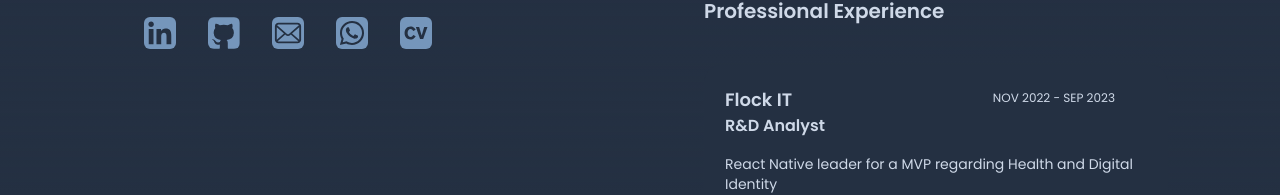
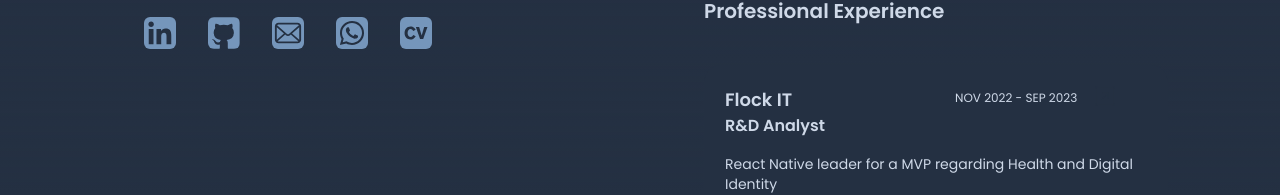
Before and after one commit to diego-scarpati/portfolio-app, a Next.js app: page / in a window 1280 px wide. Shown: the part 475-670 px from the top of the page. Built offline with nearby package versions, Linux system fonts and the light colour scheme.

Commit message:
Added arrow icon to experience card

```diff
--- /dev/null
+++ b/src/app/assets/icons/ArrowLink.tsx
@@ -0,0 +1,30 @@
+"use client";
+import React, { HTMLAttributes, useState } from "react";
+
+interface SVGProps extends HTMLAttributes<any> {
+  size: string;
+  className: string | undefined;
+  hovered: boolean;
+}
+
+function ArrowLink({ size, className, hovered }: SVGProps) {
+  return (
+    <div>
+      <svg
+        className={className}
+        width={size}
+        height={size}
+        viewBox="0 0 128 128"
+        fill="none"
+        xmlns="http://www.w3.org/2000/svg"
+      >
+        <path
+          d="M120 16C120 13.8783 119.157 11.8434 117.657 10.3431C116.157 8.84285 114.122 8 112 8H16C13.8783 8 11.8434 8.84285 10.3431 10.3431C8.84285 11.8434 8 13.8783 8 16V112C8 114.122 8.84285 116.157 10.3431 117.657C11.8434 119.157 13.8783 120 16 120H112C114.122 120 116.157 119.157 117.657 117.657C119.157 116.157 120 114.122 120 112V16ZM0 16C0 11.7565 1.68571 7.68687 4.68629 4.68629C7.68687 1.68571 11.7565 0 16 0L112 0C116.243 0 120.313 1.68571 123.314 4.68629C126.314 7.68687 128 11.7565 128 16V112C128 116.243 126.314 120.313 123.314 123.314C120.313 126.314 116.243 128 112 128H16C11.7565 128 7.68687 126.314 4.68629 123.314C1.68571 120.313 0 116.243 0 112V16ZM46.832 86.424C46.082 87.1751 45.0643 87.5975 44.0028 87.5982C42.9414 87.599 41.9231 87.178 41.172 86.428C40.4209 85.678 39.9985 84.6603 39.9978 83.5988C39.997 82.5374 40.418 81.5191 41.168 80.768L73.944 48H51.8C50.7391 48 49.7217 47.5786 48.9716 46.8284C48.2214 46.0783 47.8 45.0609 47.8 44C47.8 42.9391 48.2214 41.9217 48.9716 41.1716C49.7217 40.4214 50.7391 40 51.8 40H83.6C84.6609 40 85.6783 40.4214 86.4284 41.1716C87.1786 41.9217 87.6 42.9391 87.6 44V75.8C87.6 76.8609 87.1786 77.8783 86.4284 78.6284C85.6783 79.3786 84.6609 79.8 83.6 79.8C82.5391 79.8 81.5217 79.3786 80.7716 78.6284C80.0214 77.8783 79.6 76.8609 79.6 75.8V53.656L46.832 86.424Z"
+          fill={hovered ? "var(--bs-200)" : "var(--bs-900)"}
+        />
+      </svg>
+    </div>
+  );
+}
+
+export default ArrowLink;
--- a/src/app/common/ExperienceCard.tsx
+++ b/src/app/common/ExperienceCard.tsx
@@ -1,4 +1,5 @@
-import React from "react";
+// "use client"
+import React, { useState } from "react";
 import ExperienceInfo from "./ExperienceInfo";
 import Link from "next/link";
 
@@ -13,14 +14,23 @@ export interface ExpCardProps {
 }
 
 function ExperienceCard({ ...props }: ExpCardProps) {
+  const [hovered, setHovered] = useState<boolean>(false);
+  const handleHoverColor = () => {
+    setHovered(!hovered);
+  };
+
+  const experienceInfo = { hovered, ...props };
+
   return (
     <Link
-      className="flex justify-between p-5 my-2 gap-12 rounded-2xl border border-big-stone-700 bg-big-stone-800 shadow-[0_-1px_-3px__rgba(234, 238, 244, 0.2)] lg:bg-big-stone-900 lg:border-big-stone-900 lg:hover:border-big-stone-700 lg:hover:bg-big-stone-800 lg:hover:shadow-[0_-1px_-3px__rgba(234, 238, 244, 0.2)]"
+      onMouseEnter={handleHoverColor}
+      onMouseLeave={handleHoverColor}
+      className="flex justify-between p-5 my-2 gap-12 group rounded-2xl border border-big-stone-700 bg-big-stone-800 shadow-[0_-1px_-3px__rgba(234, 238, 244, 0.2)] lg:bg-big-stone-900 lg:border-big-stone-900 lg:hover:border-big-stone-700 lg:hover:bg-big-stone-800 lg:hover:shadow-[0_-1px_-3px__rgba(234, 238, 244, 0.2)]"
       id={props.title}
       href={props.url}
       target="_blank"
     >
-      <ExperienceInfo {...props} />
+      <ExperienceInfo {...experienceInfo} />
     </Link>
   );
 }
--- a/src/app/common/ExperienceInfo.tsx
+++ b/src/app/common/ExperienceInfo.tsx
@@ -1,6 +1,11 @@
 import React from "react";
 import LanguageCard from "./LanguageCard";
 import { ExpCardProps } from "./ExperienceCard";
+import ArrowLink from "../assets/icons/ArrowLink";
+
+interface ExpCardPropsHovered extends ExpCardProps {
+  hovered: boolean;
+}
 
 function ExperienceInfo({
   employer,
@@ -9,7 +14,8 @@ function ExperienceInfo({
   technologies,
   start,
   end,
-}: ExpCardProps) {
+  hovered,
+}: ExpCardPropsHovered) {
   return (
     <div className="flex flex-col gap-4 justify-between w-full">
       <div id="expTitle" className="w-full">
@@ -20,8 +26,9 @@ function ExperienceInfo({
                 <p className="lg:text-lg font-semibold">{employer}</p>
                 <p className="lg:text-base font-semibold">{title}</p>
               </div>
-              <div id="experienceDate">
+              <div id="experienceDate" className="flex justify-between w-40">
                 <p className="pt-1">{start + " - " + end}</p>
+                <ArrowLink size="20" className="" hovered={hovered} />
               </div>
             </div>
           </>
```
Also changed, not shown: src/app/assets/icons/arrowLink.svg (added).
